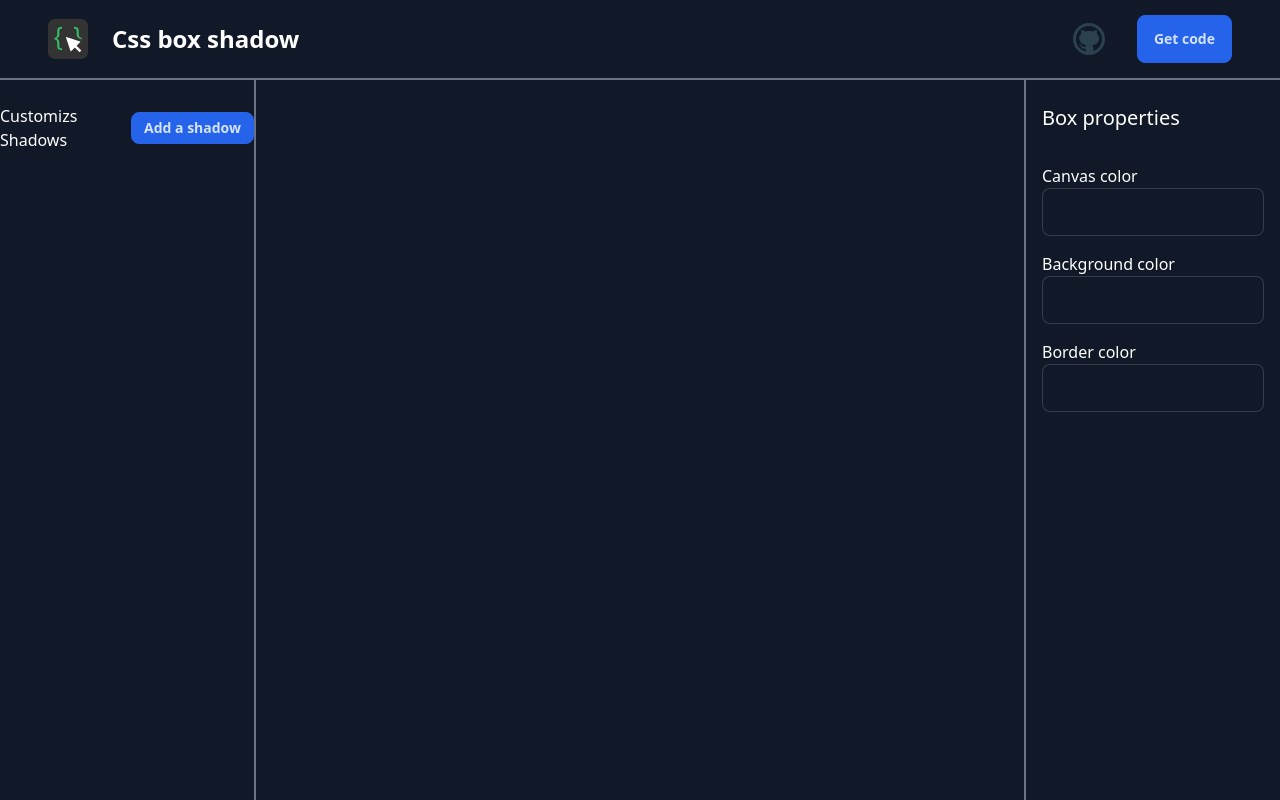
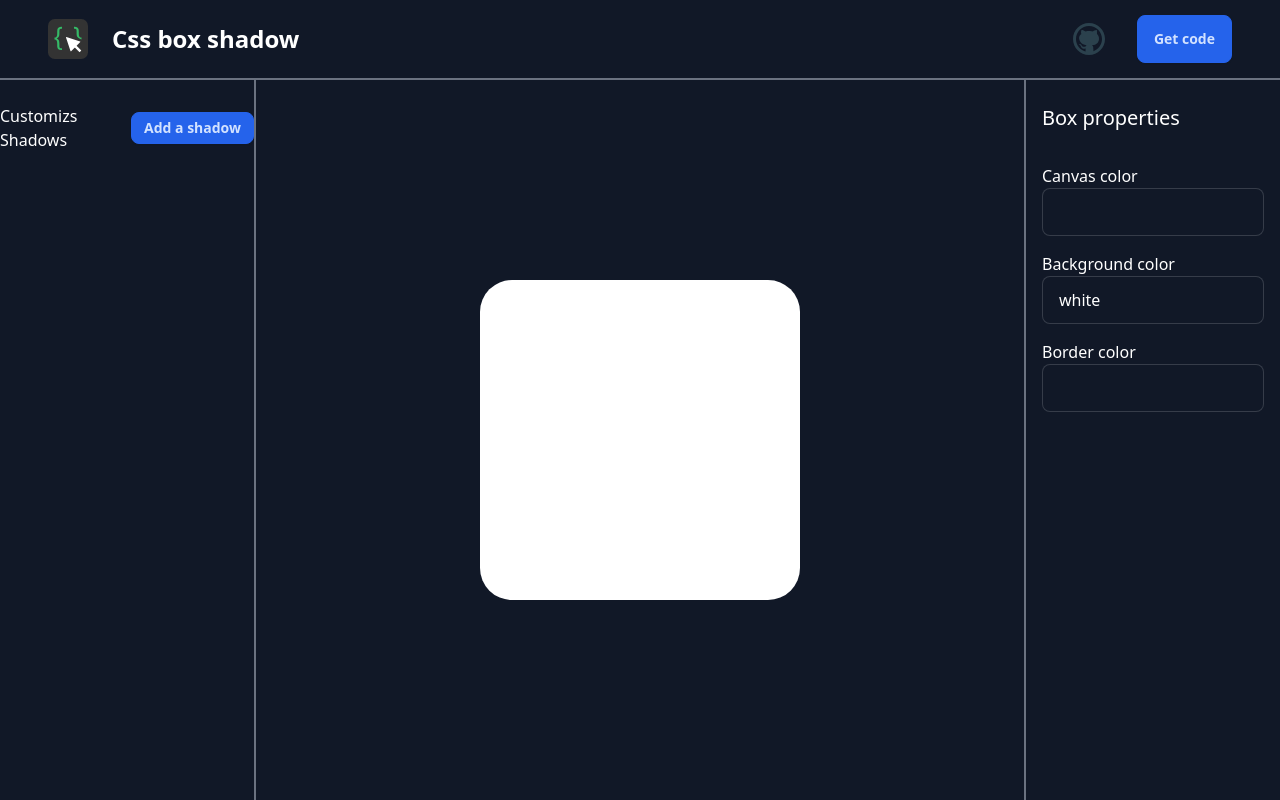
Before and after one commit to fedevcoding/box-shadow-generator, a Svelte app: page / in a window 1280 px wide. Built offline with nearby package versions, Linux system fonts and the light colour scheme.

Commit message:
📦️ add default box values + input change

```diff
--- a/src/App.svelte
+++ b/src/App.svelte
@@ -4,16 +4,24 @@
  import Header from "./components/Header.svelte";
  import LeftSidebar from "./components/LeftSidebar.svelte";
  import RightSidebar from "./components/RightSidebar.svelte";
- import type { Shadow } from "./types";
+ import type { BoxProperties, Shadow } from "./types";
 
- const shadows: Shadow[] = [];
+ let shadows: Shadow[] = [];
+ let boxProperties: BoxProperties = {
+  canvasColor: "rgb(17 24 39)",
+  borderColor: "transparent",
+  borderRadius: "2rem",
+  backgroundColor: "white",
+  height: "20rem",
+  width: "20rem",
+ };
 </script>
 
 <section class="bg-gray-900 text-white h-screen">
  <Header {shadows} />
  <div class="flex">
   <LeftSidebar {shadows} />
-  <Center />
-  <RightSidebar {shadows} />
+  <Center bind:boxProperties />
+  <RightSidebar {shadows} bind:boxProperties />
  </div>
 </section>
--- a/src/components/Center.svelte
+++ b/src/components/Center.svelte
@@ -1,7 +1,17 @@
 <script lang="ts">
+ import type { BoxProperties } from "../types";
+
+ export let boxProperties: BoxProperties;
 </script>
 
-<main class="w-[60vw]"></main>
+<main
+ class={`w-[60vw] flex justify-center items-center`}
+ style={`background-color: ${boxProperties.canvasColor};`}
+>
+ <div
+  style={`width: ${boxProperties.width}; height: ${boxProperties.height}; background-color: ${boxProperties.backgroundColor}; border-radius: ${boxProperties.borderRadius}; border: 1px solid ${boxProperties.borderColor};`}
+ />
+</main>
 
 <style>
  main {
--- a/src/components/RightSidebar.svelte
+++ b/src/components/RightSidebar.svelte
@@ -1,7 +1,8 @@
 <script lang="ts">
- import type { Shadow } from "../types";
+ import type { BoxProperties, Shadow } from "../types";
 
  export let shadows: Shadow[];
+ export let boxProperties: BoxProperties;
 </script>
 
 <aside class="w-[20vw] border-l-2 border-l-gray-500">
@@ -12,8 +13,12 @@
   <input type="text" class="d-input d-input-bordered w-full max-w-xs" />
 
   <p class="mt-4">Background color</p>
-  <input type="text" class="d-input d-input-bordered w-full max-w-xs" />
-
+  <input
+   type="text"
+   class="d-input d-input-bordered w-full max-w-xs"
+   value={boxProperties.backgroundColor}
+   on:input={(e) => (boxProperties.backgroundColor = e.currentTarget.value)}
+  />
   <p class="mt-4">Border color</p>
   <input type="text" class="d-input d-input-bordered w-full max-w-xs" />
  </div>
```
Also changed, not shown: src/types.ts (+9 -0 lines).
